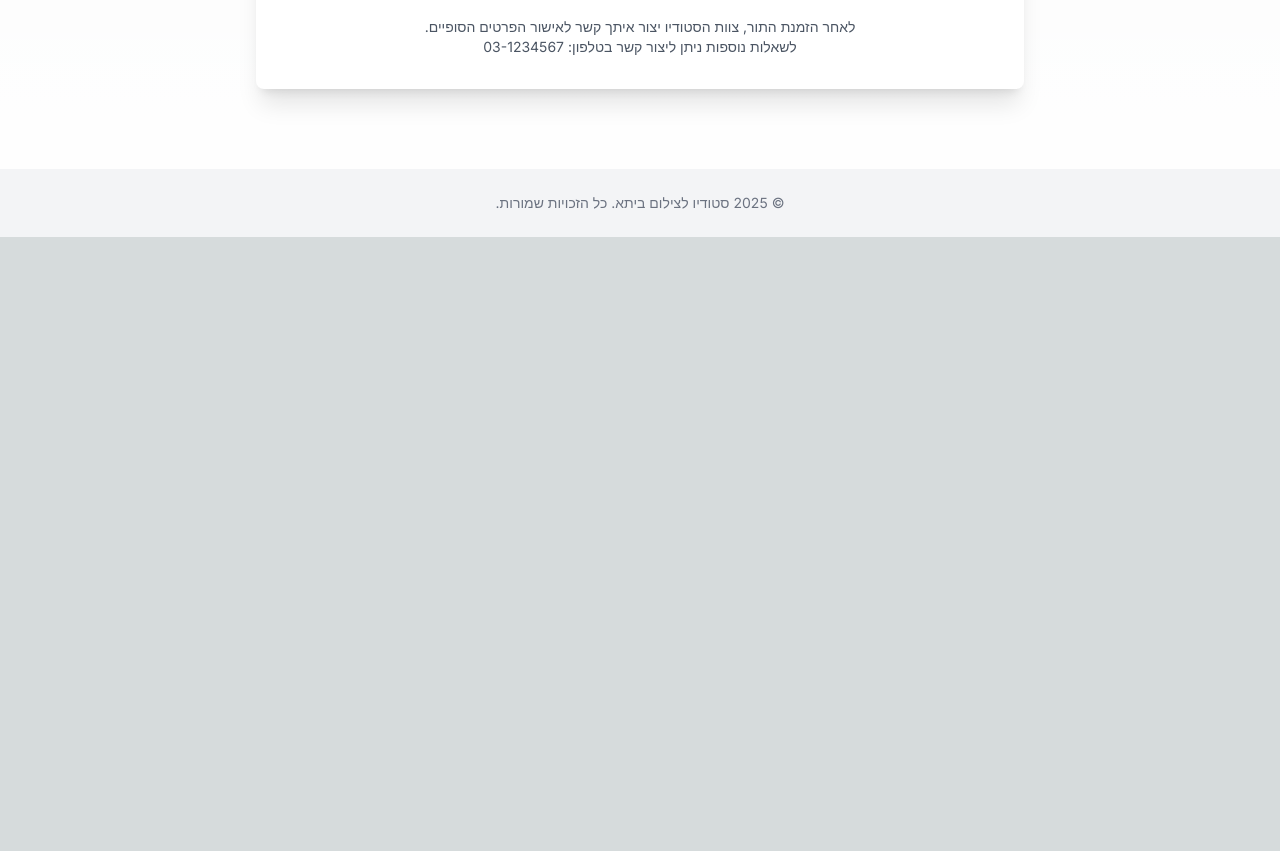
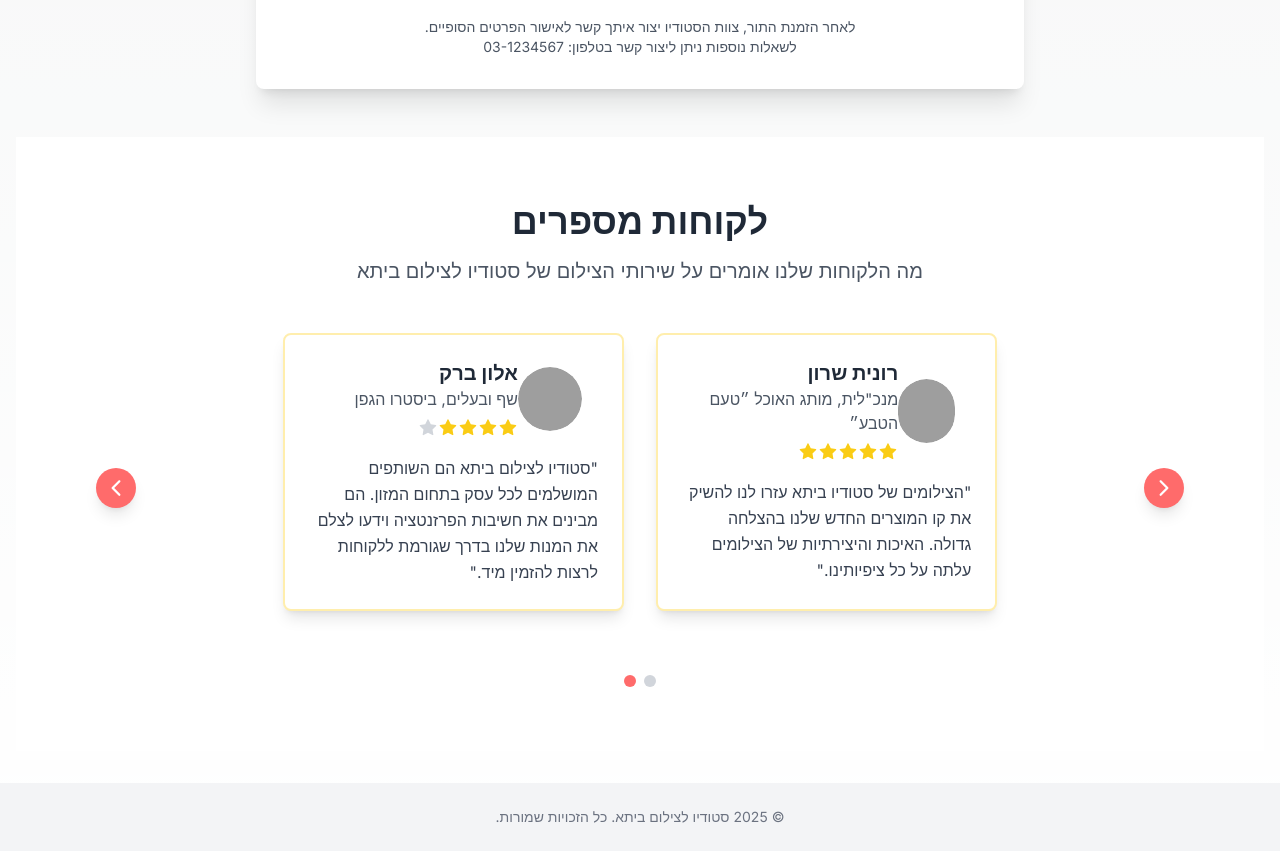
Before and after one commit to Webis-sites/webis-site-stvdyv-ltsylvm-byta-1743956417975, a Next.js app: page / in a window 1280 px wide. Shown: the part 4520-5371 px from the top of the page. Before the commit the page ends 4757 px from the top, so only its background shows below. Built offline with nearby package versions, Linux system fonts and the light colour scheme; grey boxes are pictures that could not be loaded.

Commit message:
Add TestimonialsSection component to page

```diff
--- a/src/app/page.tsx
+++ b/src/app/page.tsx
@@ -7,6 +7,7 @@ import AboutSection from '../components/AboutSection';
 import ServicesSection from '../components/ServicesSection';
 import ProductsGallery from '../components/ProductsGallery';
 import BookingSystem from '../components/BookingSystem';
+import TestimonialsSection from '../components/TestimonialsSection';
 
 export default function HomePage() {
   return (
@@ -19,6 +20,7 @@ export default function HomePage() {
     <ServicesSection />
     <ProductsGallery />
     <BookingSystem />
+    <TestimonialsSection />
   </main>
 
       <footer className="py-6 bg-gray-100 dark:bg-gray-800">
```
